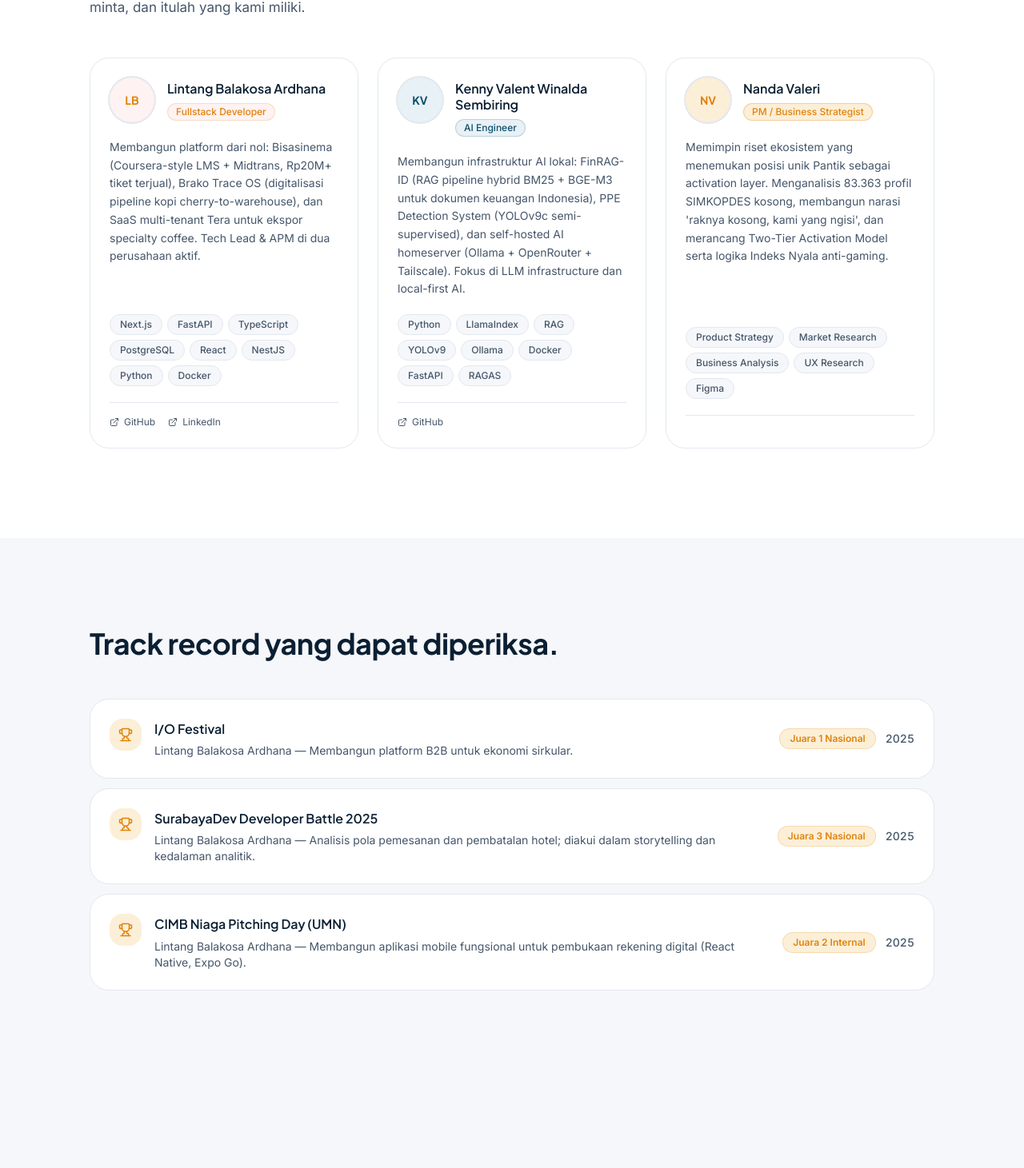
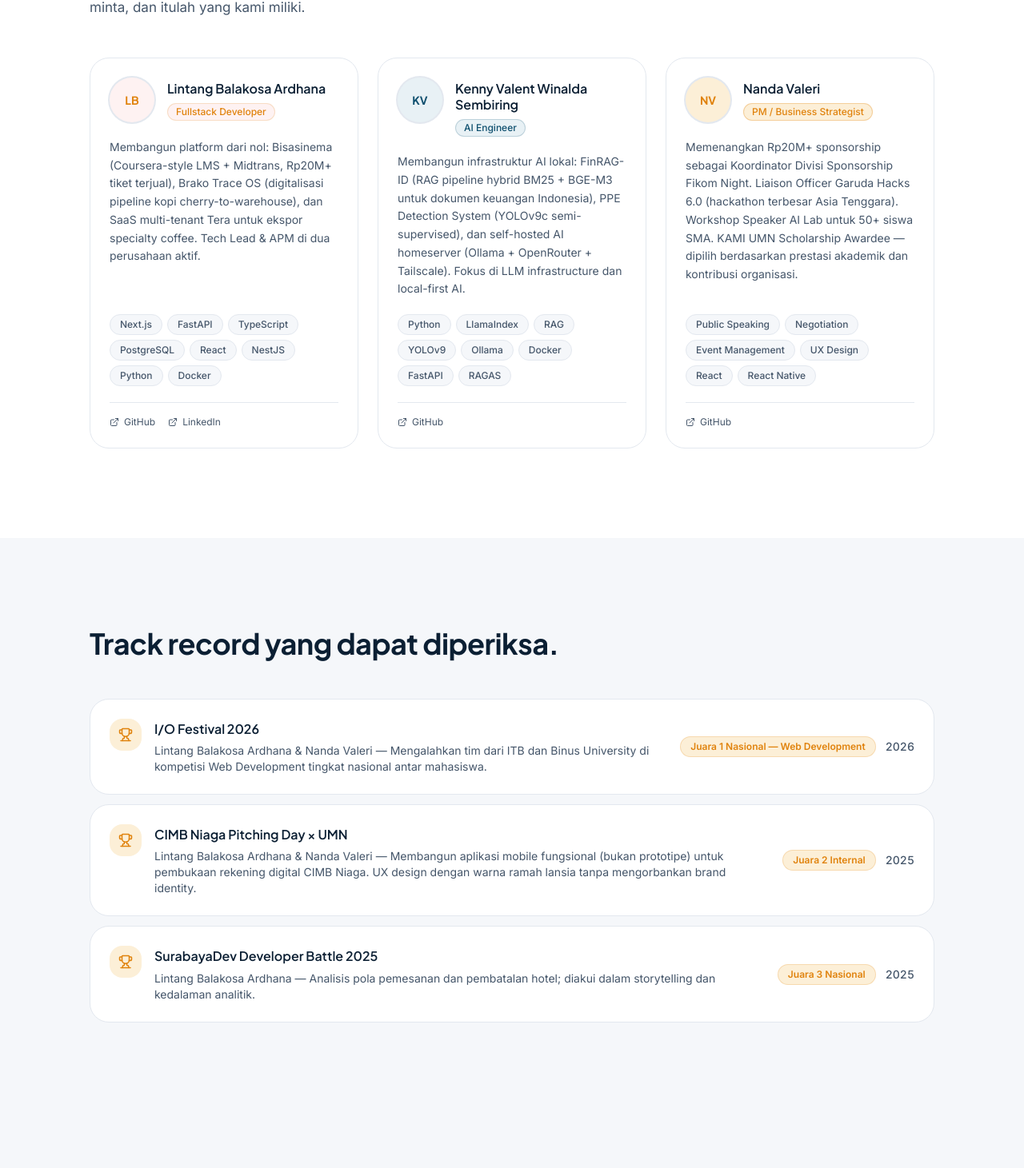
Before and after one commit to KennyUMN/pantik-portfolio, a Next.js app: page / in a window 1280 px wide. Shown: the part 1737-3198 px from the top of the page at 80% size. Built offline with nearby package versions, Linux system fonts and the light colour scheme.

Commit message:
feat: update Nanda bio from CV, fix I/O Festival to team award + year 2026

```diff
--- a/content/awards.ts
+++ b/content/awards.ts
@@ -8,11 +8,18 @@ export interface Award {
 
 export const awards: Award[] = [
   {
-    namaLomba: "I/O Festival",
-    tingkat: "Juara 1 Nasional",
+    namaLomba: "I/O Festival 2026",
+    tingkat: "Juara 1 Nasional — Web Development",
+    tahun: 2026,
+    peran: "Lintang Balakosa Ardhana & Nanda Valeri",
+    dampak: "Mengalahkan tim dari ITB dan Binus University di kompetisi Web Development tingkat nasional antar mahasiswa.",
+  },
+  {
+    namaLomba: "CIMB Niaga Pitching Day × UMN",
+    tingkat: "Juara 2 Internal",
     tahun: 2025,
-    peran: "Lintang Balakosa Ardhana",
-    dampak: "Membangun platform B2B untuk ekonomi sirkular.",
+    peran: "Lintang Balakosa Ardhana & Nanda Valeri",
+    dampak: "Membangun aplikasi mobile fungsional (bukan prototipe) untuk pembukaan rekening digital CIMB Niaga. UX design dengan warna ramah lansia tanpa mengorbankan brand identity.",
   },
   {
     namaLomba: "SurabayaDev Developer Battle 2025",
@@ -21,11 +28,4 @@ export const awards: Award[] = [
     peran: "Lintang Balakosa Ardhana",
     dampak: "Analisis pola pemesanan dan pembatalan hotel; diakui dalam storytelling dan kedalaman analitik.",
   },
-  {
-    namaLomba: "CIMB Niaga Pitching Day (UMN)",
-    tingkat: "Juara 2 Internal",
-    tahun: 2025,
-    peran: "Lintang Balakosa Ardhana",
-    dampak: "Membangun aplikasi mobile fungsional untuk pembukaan rekening digital (React Native, Expo Go).",
-  },
 ];
--- a/content/team.ts
+++ b/content/team.ts
@@ -32,10 +32,10 @@ export const team: TeamMember[] = [
   {
     name: "Nanda Valeri",
     role: "PM / Business Strategist",
-    bio: "Memimpin riset ekosistem yang menemukan posisi unik Pantik sebagai activation layer. Menganalisis 83.363 profil SIMKOPDES kosong, membangun narasi 'raknya kosong, kami yang ngisi', dan merancang Two-Tier Activation Model serta logika Indeks Nyala anti-gaming.",
-    skills: ["Product Strategy", "Market Research", "Business Analysis", "UX Research", "Figma"],
+    bio: "Memenangkan Rp20M+ sponsorship sebagai Koordinator Divisi Sponsorship Fikom Night. Liaison Officer Garuda Hacks 6.0 (hackathon terbesar Asia Tenggara). Workshop Speaker AI Lab untuk 50+ siswa SMA. KAMI UMN Scholarship Awardee — dipilih berdasarkan prestasi akademik dan kontribusi organisasi.",
+    skills: ["Public Speaking", "Negotiation", "Event Management", "UX Design", "React", "React Native"],
     photo: "",
-    github: "[github.com/nanda-valeri]",
+    github: "https://github.com/alestuff404",
     linkedin: "[linkedin.com/in/nanda-valeri]",
   },
 ];
```
